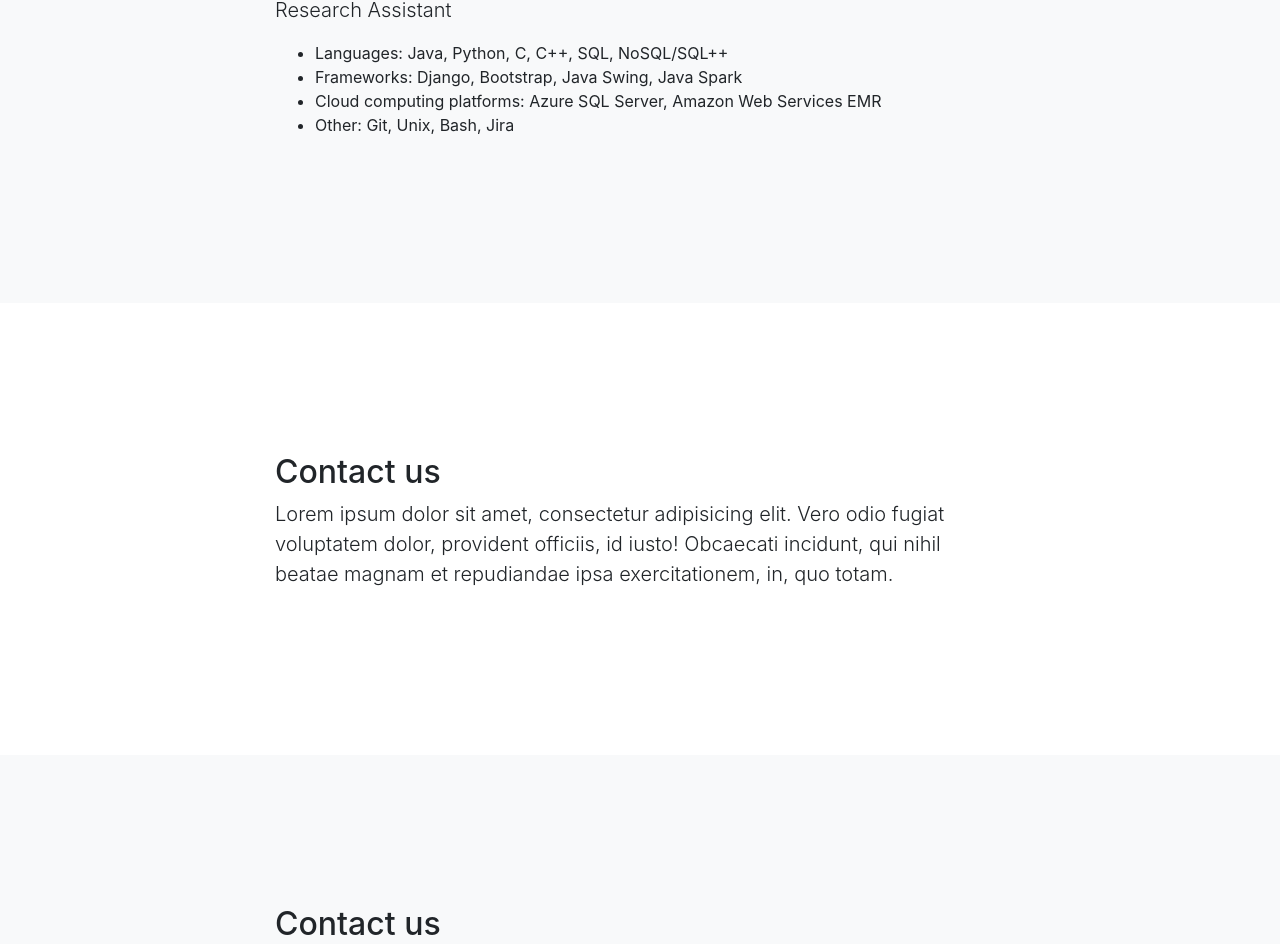
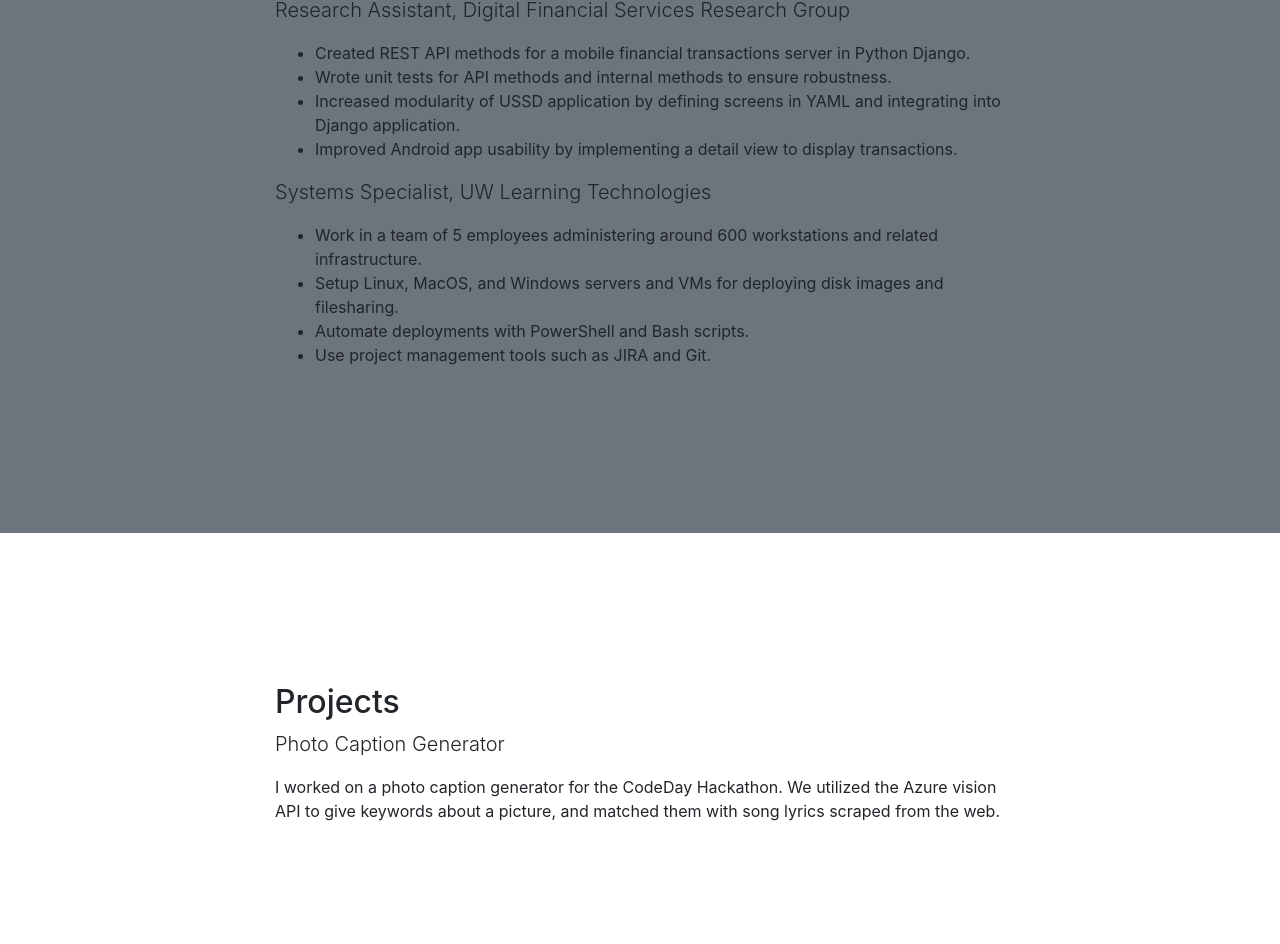
Before and after one commit to pvvemul/pvvemul.github.io, a website with bundled scripts: page index.html in a window 1280 px wide. Shown: the part 736-1680 px from the top of the page. Built offline with nearby package versions, Linux system fonts and the light colour scheme.

Commit message:
Added content

```diff
--- a/index.html
+++ b/index.html
@@ -46,12 +46,12 @@
     </div>
   </nav>
 
-  <section id="about">
+  <section id="about" class="bg-light">
     <div class="container">
       <div class="row">
         <div class="col-lg-8 mx-auto">
           <h2>About me</h2>
-          <p class="lead">Hi, I'm a computer science student at the University of Washington interested in backend and serverside development. My skills include:</p>
+          <p class="lead">Hi! I'm a computer science student at the University of Washington interested in backend and serverside development. My skills include:</p>
           <ul>
             <li>Languages: Java, Python, C, C++, SQL, NoSQL/SQL++</li>
             <li>Frameworks: Django, Bootstrap, Java Swing, Java Spark</li>
@@ -63,17 +63,24 @@
     </div>
   </section>
 
-  <section id="experience" class="bg-light">
+  <section id="experience" class="bg-secondary">
     <div class="container">
       <div class="row">
         <div class="col-lg-8 mx-auto">
-          <h2>Experience</h2>
-          <p class="lead">Research Assistant</p>
+          <h2>My Experience</h2>
+          <p class="lead" class="">Research Assistant, Digital Financial Services Research Group</p>
           <ul>
-            <li>Languages: Java, Python, C, C++, SQL, NoSQL/SQL++</li>
-            <li>Frameworks: Django, Bootstrap, Java Swing, Java Spark</li>
-            <li>Cloud computing platforms: Azure SQL Server, Amazon Web Services EMR</li>
-            <li>Other: Git, Unix, Bash, Jira</li>
+            <li>Created REST API methods for a mobile financial transactions server in Python Django.</li>
+            <li>Wrote unit tests for API methods and internal methods to ensure robustness.</li>
+            <li>Increased modularity of USSD application by defining screens in YAML and integrating into Django application.</li>
+            <li>Improved Android app usability by implementing a detail view to display transactions.</li>
+          </ul>
+          <p class="lead">Systems Specialist, UW Learning Technologies</p>
+          <ul>
+            <li>Work in a team of 5 employees administering around 600 workstations and related infrastructure.</li>
+            <li>Setup Linux, MacOS, and Windows servers and VMs for deploying disk images and filesharing.</li>
+            <li>Automate deployments with PowerShell and Bash scripts.</li>
+            <li>Use project management tools such as JIRA and Git.</li>
           </ul>
         </div>
       </div>
@@ -84,8 +91,12 @@
     <div class="container">
       <div class="row">
         <div class="col-lg-8 mx-auto">
-          <h2>Contact us</h2>
-          <p class="lead">Lorem ipsum dolor sit amet, consectetur adipisicing elit. Vero odio fugiat voluptatem dolor, provident officiis, id iusto! Obcaecati incidunt, qui nihil beatae magnam et repudiandae ipsa exercitationem, in, quo totam.</p>
+          <h2>Projects</h2>
+          <p class="lead">Photo Caption Generator</p>
+          <p>
+            I worked on a photo caption generator for the CodeDay Hackathon. We utilized the Azure vision API to give keywords about a picture,
+            and matched them with song lyrics scraped from the web.
+          </p>
         </div>
       </div>
     </div>
@@ -95,8 +106,8 @@
     <div class="container">
       <div class="row">
         <div class="col-lg-8 mx-auto">
-          <h2>Contact us</h2>
-          <p class="lead">Lorem ipsum dolor sit amet, consectetur adipisicing elit. Vero odio fugiat voluptatem dolor, provident officiis, id iusto! Obcaecati incidunt, qui nihil beatae magnam et repudiandae ipsa exercitationem, in, quo totam.</p>
+          <h2>Resume</h2>
+          <p class="lead">I am a junior looking for an internship for Summer 2019! Here is my <a href="Pradyoth Vemulapati Resume.pdf">resume</a>.</p>
         </div>
       </div>
     </div>
```
